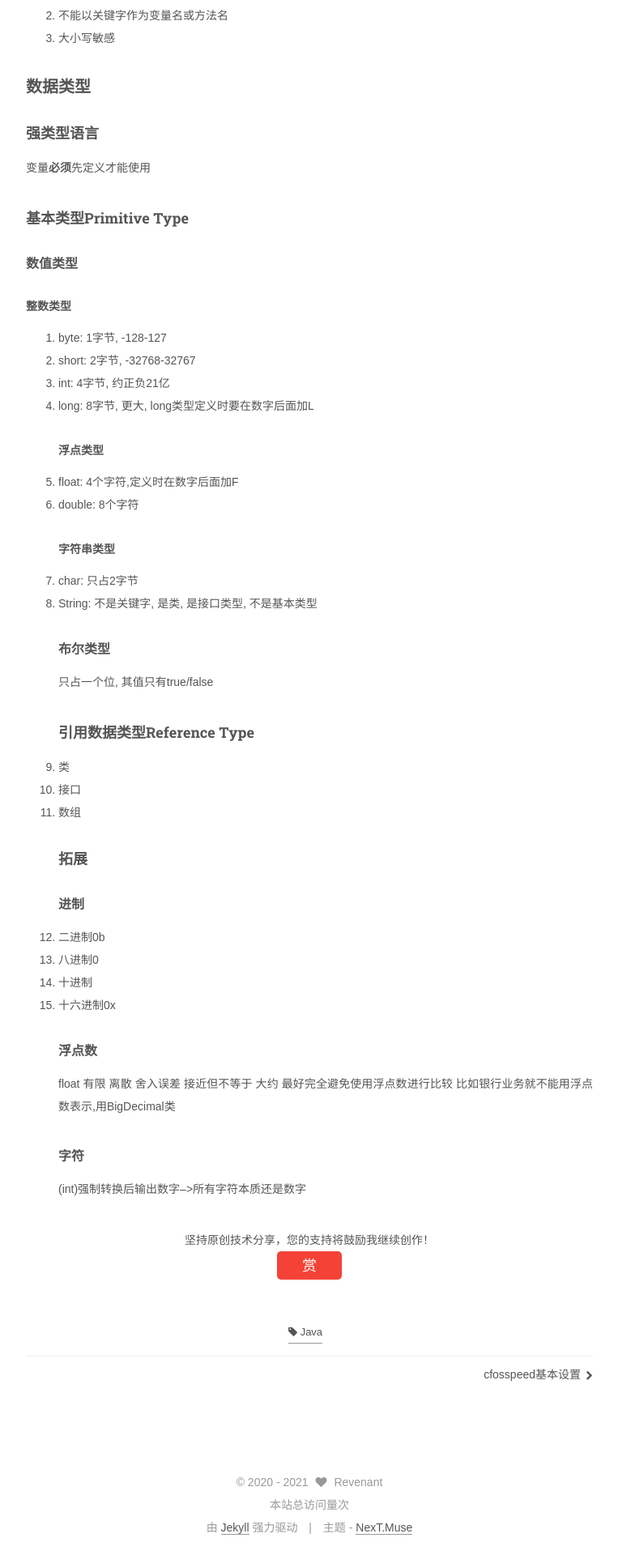
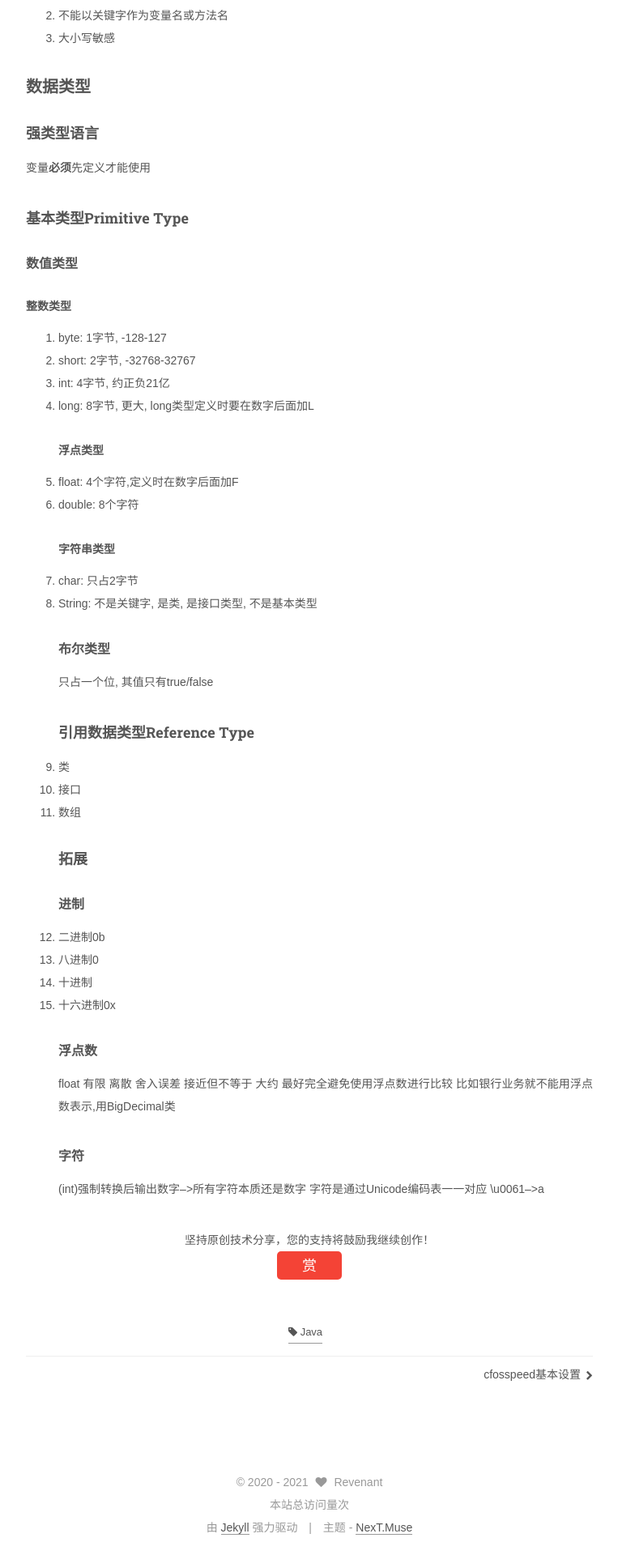
Before and after one commit to Revenant-S/Revenant-S, a Jekyll site: the page built from _posts/2021-03-12-Java语法基础.md, in a window 1280 px wide. Shown: the part 1192-3112 px from the top of the page at 81% size, without its empty margins (258-1021 px from the left). Built offline with Jekyll 4.4.1, drawn with Linux system fonts in a browser that asks for light colours; some web fonts are replaced; comment, search, counter and statistics services are not loaded.

Commit message:
修改文件: _posts/2021-03-12-Java语法基础.md

```diff
--- a/_posts/2021-03-12-Java语法基础.md
+++ b/_posts/2021-03-12-Java语法基础.md
@@ -81,3 +81,5 @@ float 有限 离散 舍入误差 接近但不等于 大约
 比如银行业务就不能用浮点数表示,用BigDecimal类
 #### 字符
 (int)强制转换后输出数字-->所有字符本质还是数字
+字符是通过Unicode编码表一一对应
+\u0061-->a
```
